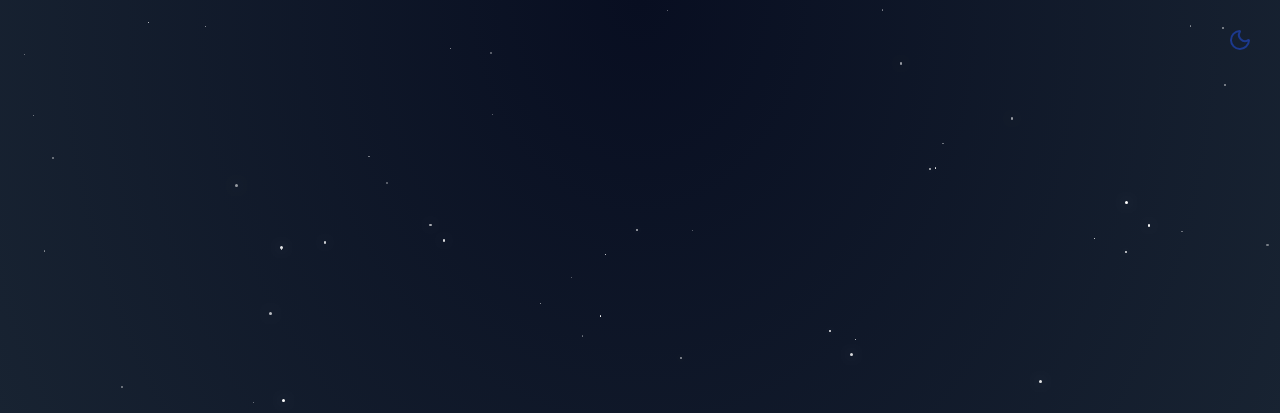
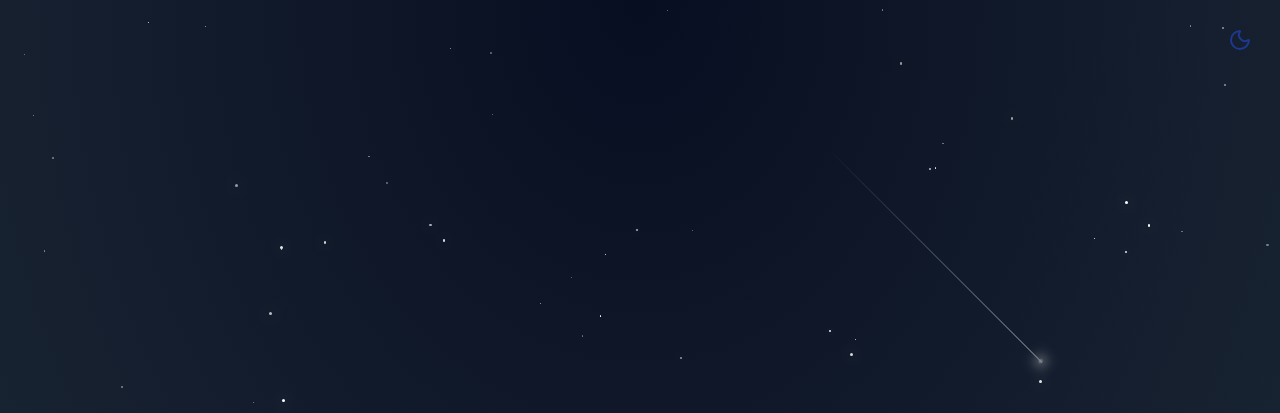
Before and after one commit to jennagmclaughlin/2025-portfolio, a React (Vite) app: page / in a window 1280 px wide. Shown: the top 413 px of the page. Built offline with nearby package versions, Linux system fonts and the light colour scheme.

Commit message:
fixed star background

```diff
--- a/package.json
+++ b/package.json
@@ -1,5 +1,6 @@
 {
-  "name": "portfolio",
+  "name": "2025-portfolio",
+  "homepage": "https://jennagmclaughlin.github.io/2025-portfolio/",
   "private": true,
   "version": "0.0.0",
   "type": "module",
--- a/src/components/star-background.jsx
+++ b/src/components/star-background.jsx
@@ -1,86 +1,9 @@
 import { useState, useEffect } from "react";
 
 export const StarBackground = () => {
-  //   const [stars, setStars] = useState([]);
-  //   const [meteors, setMeteors] = useState([]);
-
-  //   useEffect(() => {
-  //     generateStars();
-  //     generateMeteors();
-  //   }, []);
-
-  //   const generateStars = () => {
-  //     const numberOfStars = Math.floor(
-  //       (window.innerWidth * window.innerHeight) / 10000
-  //     ); // adjust number of stars based on window size
-  //     const newStars = [];
-  //     for (let i = 0; i < numberOfStars; i++) {
-  //       newStars.push({
-  //         id: i, // index
-  //         size: Math.random() * 2 + 1, // generate stars between sizes 1 and 3 pixels
-  //         x: Math.random() * 100, // position, placing anywhere in viewport from 0-100% on x-axis
-  //         y: Math.random() * 100, // same as above but on y-axis
-  //         opacity: Math.random() * 0.5 + 0.5, // any opacity from 0.5 to 1
-  //         animationDuration: Math.random() * 4 + 2, // animation duration anywhere from 2 to 6 seconds
-  //       });
-  //     }
-  //     setStars(newStars);
-  //   };
-
-  //   const generateMeteors = () => {
-  //     const numberOfMeteors = 4;
-  //     const newMeteors = [];
-
-  //     for (let i = 0; i < numberOfMeteors; i++) {
-  //       newMeteors.push({
-  //         id: i,
-  //         size: Math.random * 2 + 1,
-  //         x: Math.random() * 90 + 9,
-  //         y: Math.random() * 250 + 50,
-  //         animationDelay: Math.random() * 15,
-  //         animationDuration: (Math.random() * 7) / 10 + 3,
-  //       });
-  //     }
-  //     setMeteors(newMeteors);
-  //   };
-
-  //   return (
-  //     <div className="fixed inset-0 overflow-hidden pointer-events-none z-0">
-  //       {stars.map((star) => (
-  //         <div
-  //           key={star.id}
-  //           className="star animate-pulse"
-  //           style={{
-  //             width: star.size + "px",
-  //             height: star.size + "px",
-  //             left: star.x + "%",
-  //             top: star.y + "%",
-  //             opacity: star.opacity,
-  //             animationDuration: star.animationDuration + "s",
-  //           }}
-  //         />
-  //       ))}
-  //       {meteors.map((meteor) => (
-  //         <div
-  //           key={meteor.id}
-  //           className="meteor w-[300px] animate-meteor"
-  //           style={{
-  //             // width: meteor.size + "px",
-  //             // height: meteor.size * 3 + "px",
-  //             left: meteor.x + "%",
-  //             top: meteor.y + "%",
-  //             animationDelay: meteor.animationDelay,
-  //             animationDuration: meteor.animationDuration + "s",
-  //           }}
-  //         >
-  //           <div className="meteorShine" />
-  //         </div>
-  //       ))}
-  //     </div>
-  //   );
   const [stars, setStars] = useState([]);
   const [meteors, setMeteors] = useState([]);
-  const numberOfMeteors = 4; // number of meteors
+  const numberOfMeteors = 15; // number of meteors
 
   useEffect(() => {
     const generateStars = () => {
@@ -107,10 +30,10 @@ export const StarBackground = () => {
         newMeteors.push({
           id: i,
           size: Math.random * 2 + 1,
-          x: Math.random() * 90 + 9,
-          y: Math.random() * 250,
+          x: Math.random() * 250,
+          y: Math.random() * 90 + 9,
           animationDelay: Math.random() * 15,
-          animationDuration: Math.random() * 3 + 2,
+          animationDuration: Math.random() * 3 + 3,
         });
       }
       setMeteors(newMeteors);
--- a/src/index.css
+++ b/src/index.css
@@ -50,14 +50,14 @@
     0% {
       opacity: 1;
       margin-top: -300px;
-      margin-left: -300px;
+      margin-left: -400px;
     }
     12% {
       opacity: 0;
     }
     15% {
       margin-top: 100px;
-      margin-left: 300px; /* Move off-screen to the right */
+      margin-left: 100px;
       opacity: 0;
     }
     100% {
@@ -127,13 +127,16 @@
 
 @utility meteor {
   @apply absolute rounded-full w-[300px] h-[1px] bg-gradient-to-r from-white to-transparent -rotate-135;
+  animation-timing-function: ease-in-out;
 }
 
 @utility meteorShine {
-  @apply absolute rounded-full w-1 h-2;
-  box-shadow: 0 0 15px 3px #fff;
-  background: rgba(#fff, 0.7);
-  margin-top: -3px;
+  @apply absolute rounded-full;
+  width: 4px;
+  height: 5px;
+  box-shadow: 0 0 12px 3px #fff;
+  background: rgba(255, 255, 255, 0.7);
+  margin-top: -2px;
 }
 
 #root {
--- a/vite.config.js
+++ b/vite.config.js
@@ -9,7 +9,7 @@ const __dirname = path.dirname(__filename);
 
 // https://vite.dev/config/
 export default defineConfig({
-  base: "/2025-portfolio/",
+  // base: "/2025-portfolio",
   plugins: [react(), tailwindcss()],
   resolve: {
     alias: {
```
